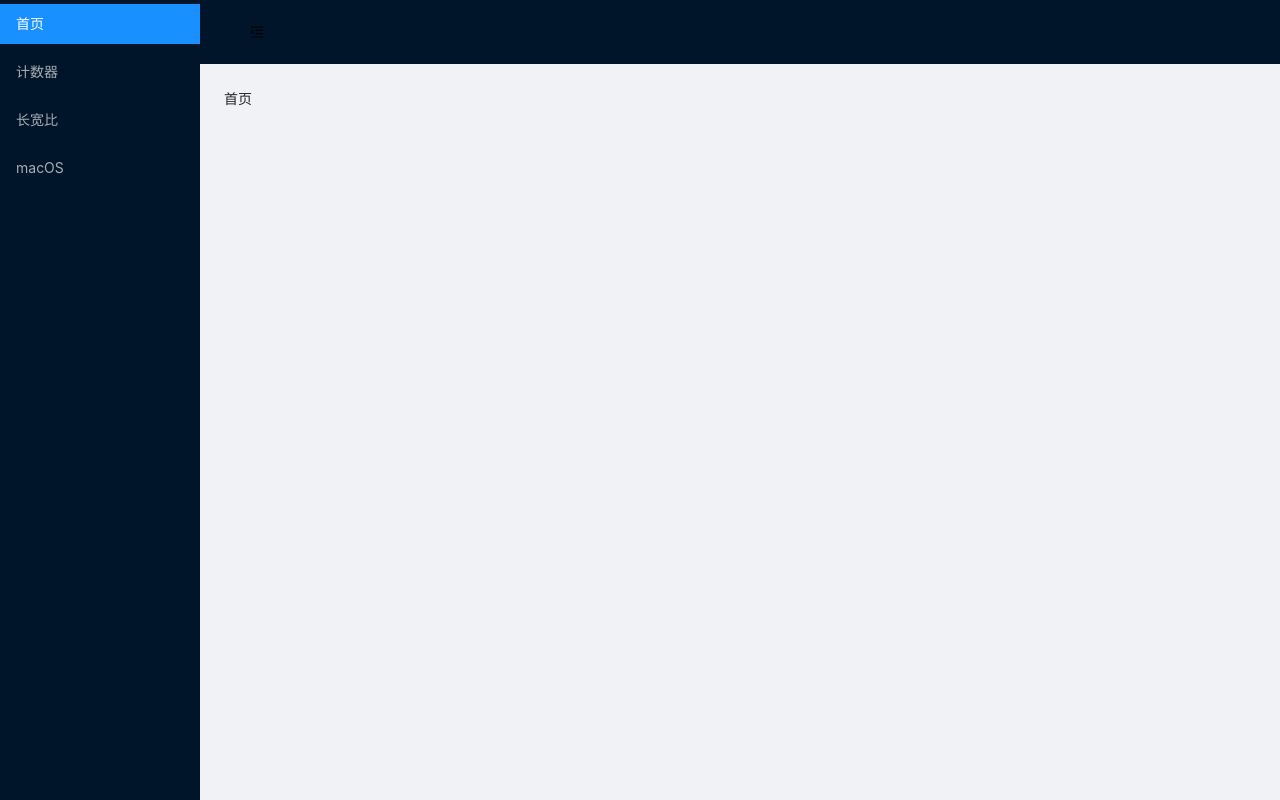
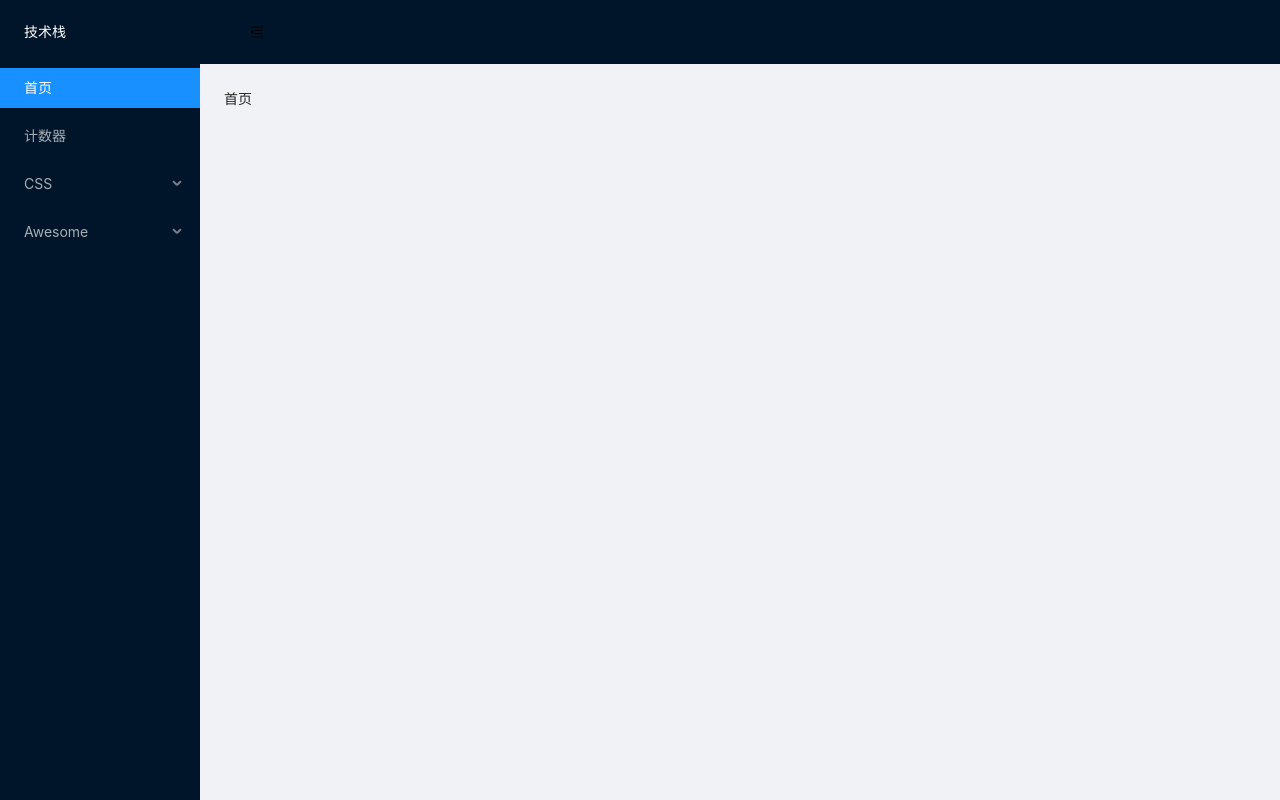
Before and after one commit to zxf4399/react-antd-admin, a React app: page / in a window 1280 px wide. Built offline with nearby package versions, Linux system fonts and the light colour scheme.

Commit message:
feat: 支持嵌套路由

```diff
--- a/src/App.tsx
+++ b/src/App.tsx
@@ -1,18 +1,24 @@
 import { BasicLayout } from "@/components/layout";
+import { Spin } from "antd";
+import { Suspense, useMemo } from "react";
 import { Provider } from "react-redux";
 import { HashRouter, Route, Routes } from "react-router-dom";
-import routes from "./routes";
+import routes, { getFlattenRoutes } from "./routes";
 import { store } from "./store";
 
 const App = () => {
+  const memoizedRoutes = useMemo(() => getFlattenRoutes(routes), []);
+
   return (
     <Provider store={store}>
       <HashRouter>
         <BasicLayout>
           <Routes>
-            {routes.map((route) => (
+            {memoizedRoutes.map((route) => (
               <Route
-                element={route.element}
+                element={
+                  <Suspense fallback={<Spin />}>{route.element}</Suspense>
+                }
                 key={route.path}
                 path={route.path}
               />
--- a/src/components/layout/Basic/index.tsx
+++ b/src/components/layout/Basic/index.tsx
@@ -1,4 +1,4 @@
-import routes from "@/routes";
+import routes, { Routes } from "@/routes";
 import { MenuFoldOutlined, MenuUnfoldOutlined } from "@ant-design/icons";
 import { css } from "@emotion/react";
 import { useMemoizedFn, useSetState } from "ahooks";
@@ -19,6 +19,26 @@ const BasicLayout: React.FC = ({ children }) => {
     setState((prevState) => ({ collapsed: !prevState.collapsed }));
   });
 
+  const renderMenuItems = useMemoizedFn((routes: Routes, parentPath = "") => {
+    return routes.map((route) => {
+      const currentPath = `${parentPath}${route.path}`;
+
+      if (route.children) {
+        return (
+          <Menu.SubMenu key={currentPath} title={route.name}>
+            {renderMenuItems(route.children, currentPath)}
+          </Menu.SubMenu>
+        );
+      } else {
+        return (
+          <Menu.Item key={currentPath}>
+            <Link to={currentPath}>{route.name}</Link>
+          </Menu.Item>
+        );
+      }
+    });
+  });
+
   return (
     <Layout
       css={css`
@@ -26,12 +46,22 @@ const BasicLayout: React.FC = ({ children }) => {
       `}
     >
       <Sider collapsed={state.collapsed} collapsible trigger={null}>
-        <Menu defaultSelectedKeys={[location.pathname]} theme="dark">
-          {routes.map((route) => (
-            <Menu.Item key={route.path}>
-              <Link to={route.path}>{route.name}</Link>
-            </Menu.Item>
-          ))}
+        <div
+          css={css`
+            height: 32px;
+            line-height: 32px;
+            margin: 16px 24px;
+            color: #fff;
+          `}
+        >
+          技术栈
+        </div>
+        <Menu
+          defaultSelectedKeys={[location.pathname]}
+          mode="inline"
+          theme="dark"
+        >
+          {renderMenuItems(routes)}
         </Menu>
       </Sider>
       <Layout>
@@ -42,7 +72,13 @@ const BasicLayout: React.FC = ({ children }) => {
             <MenuFoldOutlined onClick={toggleCollapsed} />
           )}
         </Header>
-        <Content style={{ padding: 24 }}>{children}</Content>
+        <Content
+          css={css`
+            padding: 24px;
+          `}
+        >
+          {children}
+        </Content>
       </Layout>
     </Layout>
   );
--- a/src/routes.tsx
+++ b/src/routes.tsx
@@ -1,48 +1,70 @@
-import { Spin } from "antd";
-import React, { Suspense } from "react";
+import React from "react";
 
 const Index = React.lazy(() => import("@/pages/index"));
 const Counter = React.lazy(() => import("@/pages/counter"));
 const CssAspectRatio = React.lazy(() => import("@/pages/css/aspect-ratio"));
 const AwesomeMacOS = React.lazy(() => import("@/pages/awesome/macOS"));
 
-const routes = [
+interface Route {
+  children?: Route[];
+  element?: React.ReactNode;
+  name: string;
+  path: string;
+}
+
+export type Routes = Route[];
+
+const routes: Routes = [
   {
-    element: (
-      <Suspense fallback={<Spin />}>
-        <Index />
-      </Suspense>
-    ),
+    element: <Index />,
     name: "首页",
     path: "/",
   },
   {
-    element: (
-      <Suspense fallback={<Spin />}>
-        <Counter />
-      </Suspense>
-    ),
+    element: <Counter />,
     name: "计数器",
     path: "/counter",
   },
   {
-    element: (
-      <Suspense fallback={<Spin />}>
-        <CssAspectRatio />
-      </Suspense>
-    ),
-    name: "长宽比",
-    path: "/css/aspect-ratio",
+    children: [
+      {
+        element: <CssAspectRatio />,
+        name: "长宽比",
+        path: "/aspect-ratio",
+      },
+    ],
+    name: "CSS",
+    path: "/css",
   },
   {
-    element: (
-      <Suspense fallback={<Spin />}>
-        <AwesomeMacOS />
-      </Suspense>
-    ),
-    name: "macOS",
-    path: "/awesome/macOS",
+    children: [
+      {
+        element: <AwesomeMacOS />,
+        name: "macOS",
+        path: "/macOS",
+      },
+    ],
+    name: "Awesome",
+    path: "/awesome",
   },
 ];
 
+export const getFlattenRoutes = (routes: Routes, parentPath = "") => {
+  let flattenRoutes: Routes = [];
+
+  for (let i = 0; i < routes.length; i++) {
+    const currentPath = `${parentPath}${routes[i].path}`;
+
+    if (routes[i].children) {
+      flattenRoutes = flattenRoutes.concat(
+        getFlattenRoutes(routes[i].children as Routes, currentPath)
+      );
+    } else {
+      flattenRoutes.push({ ...routes[i], path: currentPath });
+    }
+  }
+
+  return flattenRoutes;
+};
+
 export default routes;
```
